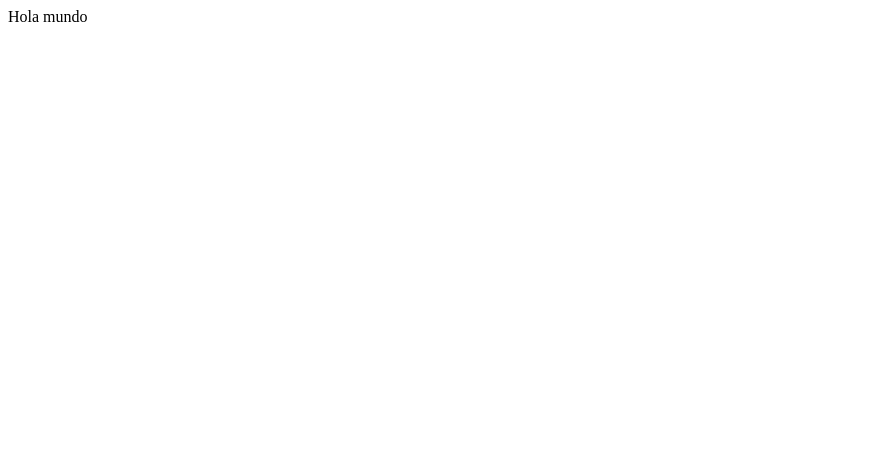
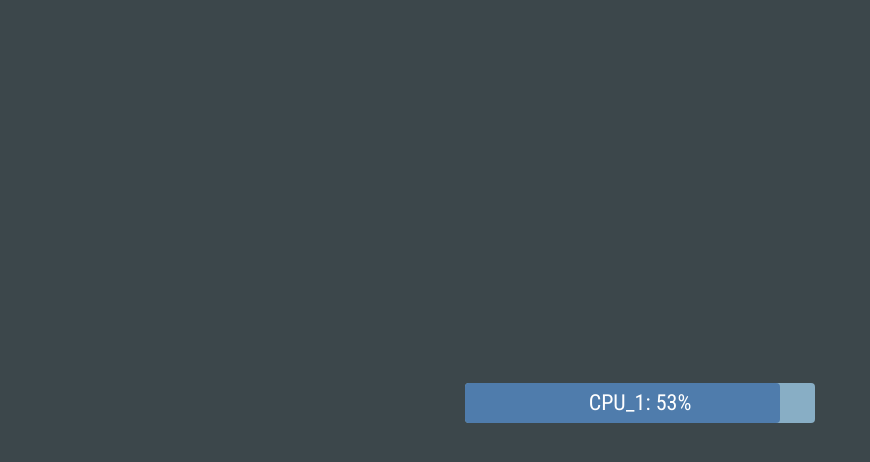
Before and after one commit to JorgeO3/cpu_info, a plain HTML site: page assets/index.html in a window 1280 px wide. Shown: the whole page, without its empty margins (0-870 px from the left). Drawn offline with nearby package versions, Linux system fonts and the light colour scheme; files that its build step writes are made by us from their sources.

Commit message:
feat(assets): simple frontend implementation in vuejs from cdn

```diff
--- a/assets/index.css
+++ /dev/null
@@ -1,3 +0,0 @@
-h1 {
-    background-color: red;
-}
--- a/assets/index.html
+++ b/assets/index.html
@@ -5,16 +5,161 @@
     <meta charset="UTF-8">
     <meta http-equiv="X-UA-Compatible" content="IE=edge">
     <meta name="viewport" content="width=device-width, initial-scale=1.0">
-    <script src="//unpkg.com/alpinejs" defer></script>
+    <link rel="preconnect" href="https://fonts.googleapis.com">
+    <link rel="preconnect" href="https://fonts.gstatic.com" crossorigin>
+    <link href="https://fonts.googleapis.com/css2?family=Roboto+Condensed:wght@400;700&display=swap" rel="stylesheet">
     <link rel="icon" href="data:,">
-    <link rel="stylesheet" href="./assets/index.css" type="text/css">
     <title>Cpu Usage</title>
 </head>
 
 <body>
-    <div x-data="{ title: 'Hola mundo' }" x-text="title">
+    <script type="importmap">
+        {
+          "imports": {
+            "vue": "https://unpkg.com/vue@3/dist/vue.esm-browser.js"
+          }
+        }
+    </script>
 
+    <div id="app">
+        <div class="cpu-info-container">
+            <div style="margin-top: 5px; text-align: center;">
+                <div class="cpu-container">
+                    <div class="cpu" :style="`width: ${number}%`"></div>
+                    <p class="cpu-text">CPU_1: 53%</p>
+                </div>
+            </div>
+        </div>
     </div>
+
+    <script type="module">
+        import { createApp, onMounted, ref } from 'vue';
+
+        createApp({
+            components: {},
+            setup() {
+                const data = ref();
+
+                // const evtSource = new EventSource("http://localhost:3000/sse");
+
+                // evtSource.onmessage = ({ data }) => {
+                //     console.log(data);
+                // };
+
+                return {
+                    message: "Hola mundo",
+                    number: 90,
+                }
+            },
+        }).mount('#app')
+    </script>
+
+    <style>
+        html,
+        body,
+        #app {
+            background-color: #3C474B;
+            height: 100%;
+        }
+
+        * {
+            margin: 0;
+            font-size: 22px;
+            color: white;
+            font-family: 'Roboto Condensed', sans-serif;
+        }
+
+        .cpu-info-container {
+            height: 100%;
+            width: 100%;
+            display: flex;
+            flex-direction: column;
+            align-items: center;
+            justify-content: center;
+        }
+
+        .cpu-container {
+            height: 40px;
+            width: 350px;
+            background-color: #88AEC5;
+            border-radius: 4px;
+            position: relative;
+            display: flex;
+            flex-direction: row;
+            align-items: center;
+            justify-content: flex-start;
+        }
+
+        .cpu {
+            height: 100%;
+            display: flex;
+            border-radius: 4px;
+            flex-direction: row;
+            align-items: center;
+            justify-content: center;
+            background-color: #4F7CAC;
+            transition: all 0.16s linear;
+        }
+
+        .cpu-text {
+            width: 100%;
+            position: absolute;
+        }
+    </style>
 </body>
 
 </html>
+
+
+
+
+<!-- <script>
+        document.addEventListener('alpine:init', () => {
+            Alpine.data('event', () => ({
+                number: 0,
+
+                toggle() {
+                    this.number += 10;
+                }
+            }))
+        })
+    </script>
+
+    <div class="cpu-info-container" x-data="event">
+        <div style="margin-top: 5px; text-align: center;">
+            <div class="cpu-container">
+                <div class="cpu" :style="`width: ${number}%`"></div>
+                <p class="cpu-text">CPU_1: 53%</p>
+            </div>
+        </div>
+
+        <div style="margin-top: 5px; text-align: center;">
+            <div class="cpu-container">
+                <div class="cpu" :style="`width: ${number}%`"></div>
+                <p class="cpu-text">CPU_1: 54%</p>
+            </div>
+        </div>
+
+        <div style="margin-top: 5px; text-align: center;">
+            <div class="cpu-container">
+                <div class="cpu" :style="`width: ${number}%`"></div>
+                <p class="cpu-text">CPU_1: 53%</p>
+            </div>
+        </div>
+
+        <div style="margin-top: 5px; text-align: center;">
+            <div class="cpu-container">
+                <div class="cpu" :style="`width: ${number}%`"></div>
+                <p class="cpu-text">CPU_1: 53%</p>
+            </div>
+        </div>
+
+        <div style="margin-top: 5px; text-align: center;">
+            <div class="cpu-container">
+                <div class="cpu" :style="`width: ${number}%`"></div>
+                <p class="cpu-text">CPU_1: 53%</p>
+            </div>
+        </div>
+
+        <button @click="toggle()">Add</button>
+    </div> -->
```
Also changed, not shown: assets/index.js (deleted), 3 other files.
